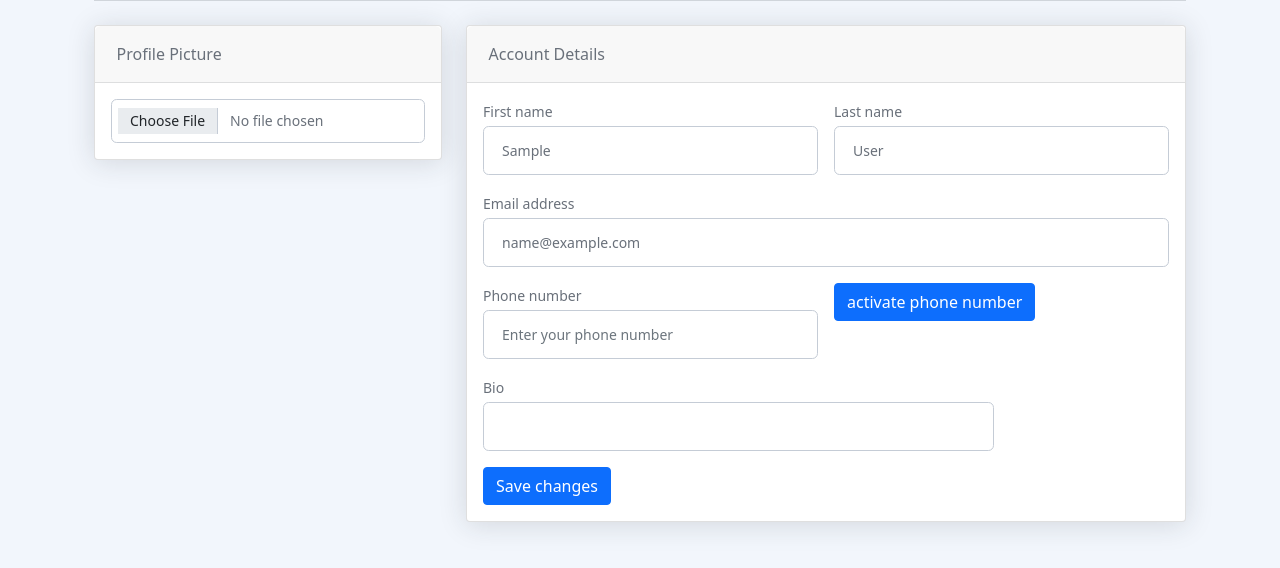
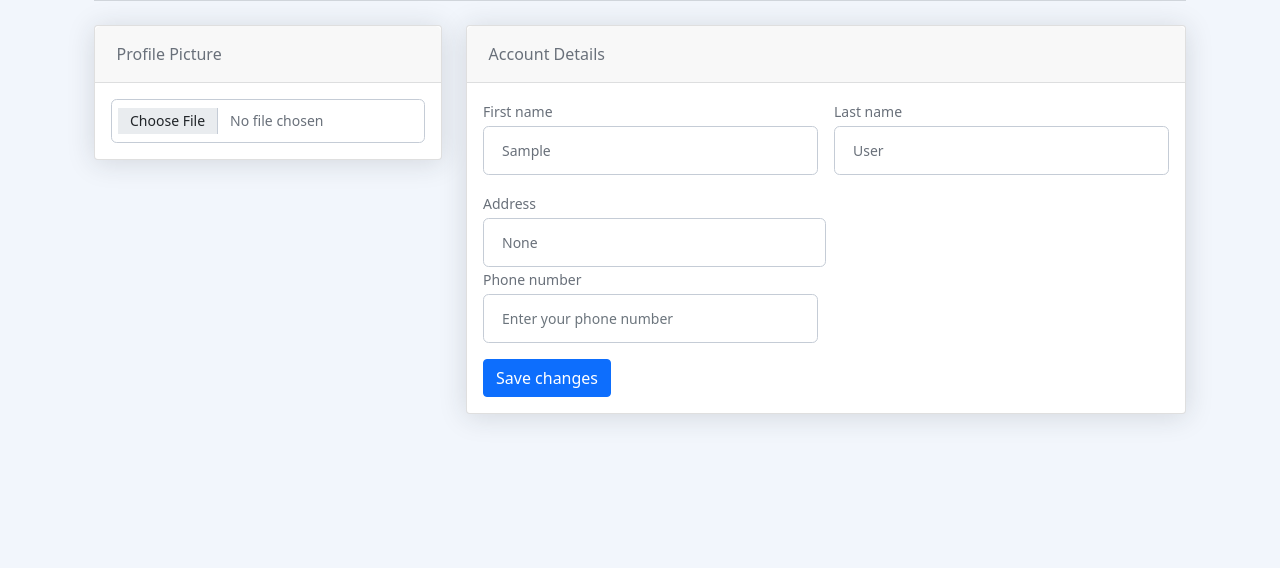
Before and after one commit to xolmomin/p6_100k, a Django app: page /profile/ in a window 1280 px wide. Shown: the part 66-634 px from the top of the page. Run offline with Django 4.2, Linux system fonts and the light colour scheme; the visitor is signed in with stand-in values (Sample User, id 1); parts of the project's set-up code (start-up, migrations or seed data) failed here and were passed over; some libraries are stand-ins or nearby versions.

Commit message:
update HTML'S profile.html and full

```diff
--- a/apps/forms/authform.py
+++ b/apps/forms/authform.py
@@ -6,4 +6,4 @@ from apps.models.users import User
 class ProfileForm(ModelForm):
     class Meta:
         model = User
-        fields = ('image', 'first_name', 'last_name', 'phone')
+        fields = ('image', 'first_name', 'last_name', 'phone', 'address')
--- a/apps/models/users.py
+++ b/apps/models/users.py
@@ -8,6 +8,7 @@ from apps.models.payments import PaymentHistory
 class User(AbstractUser):
     phone = CharField(max_length=255, unique=True)
     image = ResizedImageField(size=[200, 200], crop=['middle', 'center'], upload_to='users')
+    address = CharField(max_length=555, blank=True, null=True)
     balance = DecimalField(max_digits=30, decimal_places=2, default=0)  # main balance
     bonus = PositiveIntegerField(default=0)  # bonus balance
     deposit = DecimalField(max_digits=30, decimal_places=2, default=0)  # deposit balance
--- /dev/null
+++ b/apps/static/auth/js/phonemaker.js
@@ -0,0 +1,6 @@
+let element = document.getElementById('phone');
+let maskOptions = {
+    mask: '+{998}(00)000-00-00',
+    lazy: false
+}
+let mask = new IMask(element, maskOptions);
--- a/apps/views/auth.py
+++ b/apps/views/auth.py
@@ -1,7 +1,7 @@
 import json
 
-from django.core.serializers import serialize
 from django.http import JsonResponse
+from django.urls import reverse_lazy
 from django.views.generic import UpdateView
 
 from apps.forms import PaymentForm
@@ -60,11 +60,15 @@ class WithdrawView(UpdateView):
 
 
 class ProfileView(UpdateView):
-    queryset = User.objects.all()
     context_object_name = 'profile'
     form_class = ProfileForm
     model = User
     template_name = 'apps/auth/profile.html'
+    success_url = reverse_lazy('main_page_view')
 
     def get_object(self, queryset=None):
         return self.request.user
+
+    def form_valid(self, form):
+        form.save()
+        return super().form_valid(form)
--- a/templates/apps/auth/profile.html
+++ b/templates/apps/auth/profile.html
@@ -57,13 +57,18 @@
                                        placeholder="Enter your last name" value="{{ user.last_name }}">
                             </div>
                         </div>
+                        <div class="col-md-6">
+                            <label class="small mb-1" for="inputAddress">Address</label>
+                            <input class="form-control" id="inputFirstName" name="address" type="text"
+                                   placeholder="Enter your first name" value="{{ user.address }}">
+                        </div>
                         <!-- Form Row        -->
                         <!-- Form Group (email address)-->
-                        <div class="mb-3">
-                            <label class="small mb-1" for="inputEmailAddress">Email address</label>
-                            <input class="form-control" id="inputEmailAddress" name="email" type="email"
-                                   placeholder="Enter your email address" value="{{ user.email }}">
-                        </div>
+                        {#                        <div class="mb-3">#}
+                        {#                            <label class="small mb-1" for="inputEmailAddress">Email address</label>#}
+                        {#                            <input class="form-control" id="inputEmailAddress" name="email" type="email"#}
+                        {#                                   placeholder="Enter your email address" value="{{ user.email }}">#}
+                        {#                        </div>#}
                         <!-- Form Row-->
                         <div class="row gx-3 mb-3">
                             <!-- Form Group (phone number)-->
@@ -72,18 +77,19 @@
                                 <input class="form-control" id="phone" type="tel" name="phone"
                                        placeholder="Enter your phone number" value="{{ user.phone }}">
                             </div>
-                            <div class="col-md-6">
-                                <button class="btn btn-primary" type="button">activate phone number</button>
-                            </div>
+
+                            {#                            <div class="col-md-6">#}
+                            {#                                <button class="btn btn-primary" type="button">activate phone number</button>#}
+                            {#                            </div>#}
                         </div>
-                        <div class="row gx-3 mb-3">
-                            <!-- Form Group (phone number)-->
-                            <div class="col-md-9">
-                                <label class="small mb-1" for="inputBio">Bio</label>
-                                <input class="form-control" id="biography" type="text" name="biography"
-                                       placeholder="{{ user.biography }}" value="{{ user.biography }}">
-                            </div>
-                        </div>
+                        {#                        <div class="row gx-3 mb-3">#}
+                        {#                            <!-- Form Group (phone number)-->#}
+                        {#                            <div class="col-md-9">#}
+                        {#                                <label class="small mb-1" for="inputBio">Bio</label>#}
+                        {#                                <input class="form-control" id="biography" type="text" name="biography"#}
+                        {#                                       placeholder="{{ user.biography }}" value="{{ user.biography }}">#}
+                        {#                            </div>#}
+                        {#                        </div>#}
                         <!-- Save changes button-->
                         <button class="btn btn-primary" type="submit">Save changes</button>
                     </div>
@@ -172,12 +178,10 @@
 <script src="{% static '/auth/js/jquery.maskedinput.min.js' %}"></script>
 <script>
     $(document).ready(function () {
-        $("#phone").mask("(__) ___-__-__");
+        $("#phone").mask("(99) 999-99-99");
     });
 
 </script>
-
 <script src="{% static '/auth/js/main.js' %}"></script>
-
 </body>
 </html>
```
Also changed, not shown: apps/static/auth/js/jquery.maskedinput.min.js.
